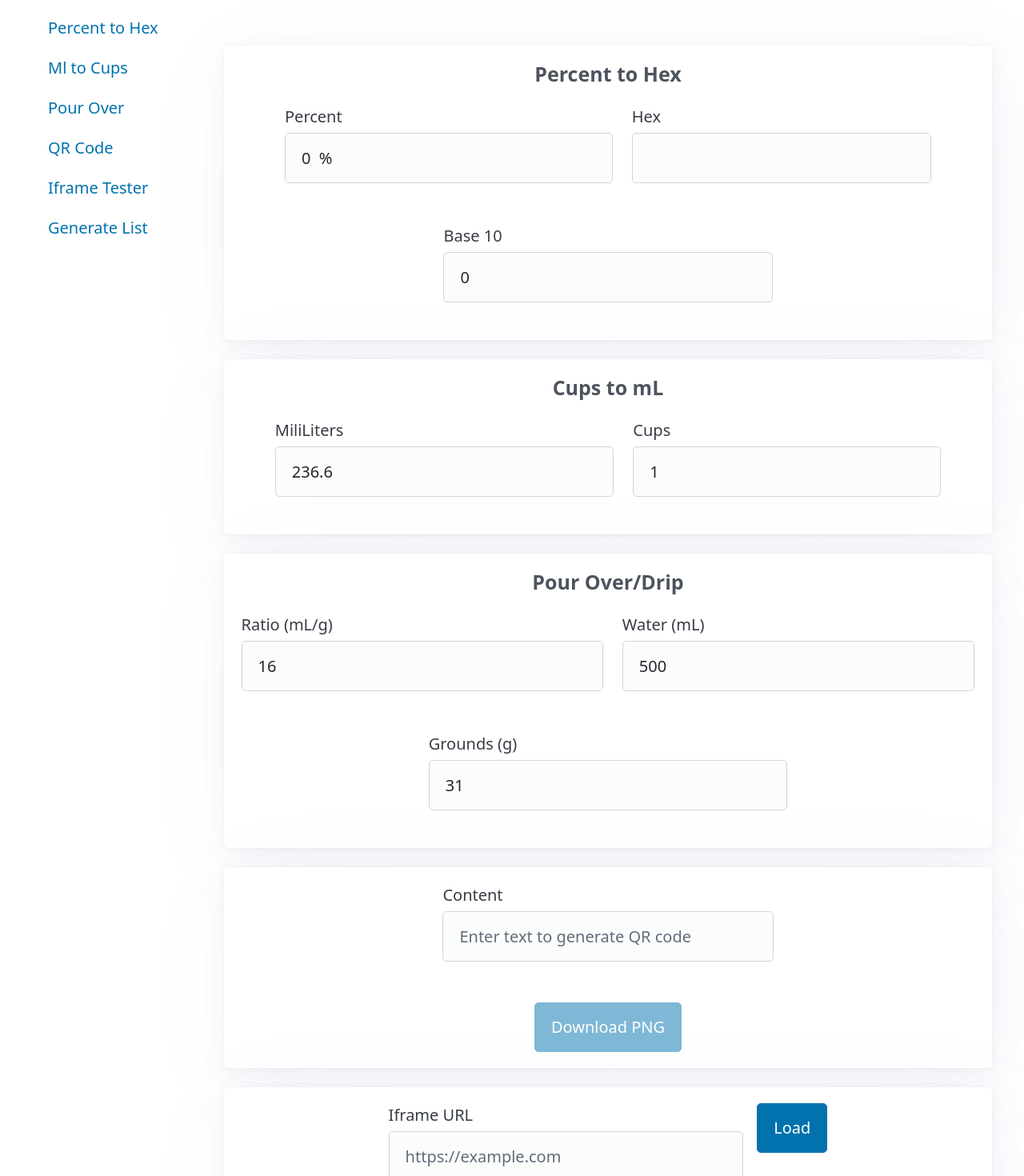
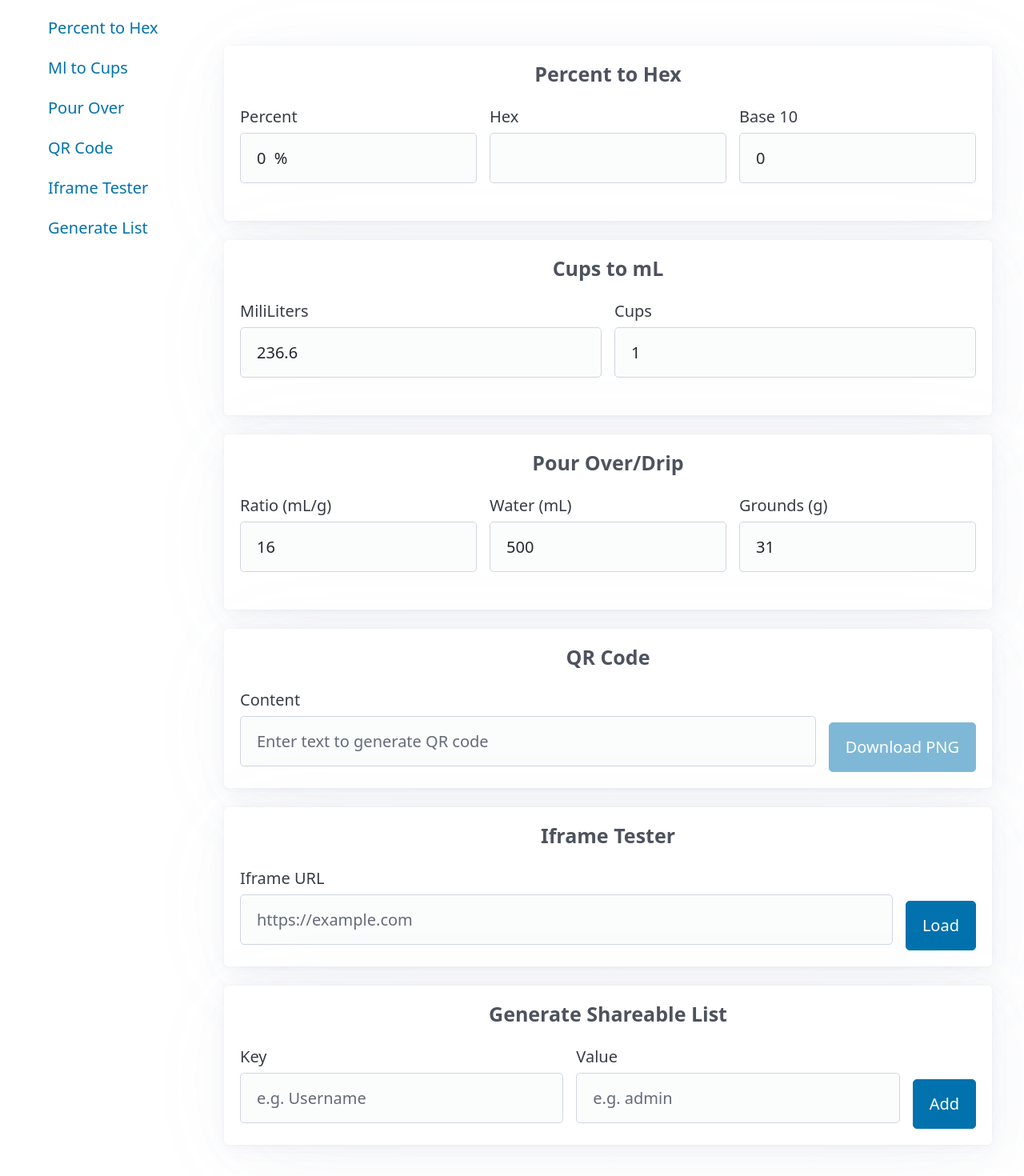
Before and after one commit to bkallaus/quick, a React (Create React App) app: page / in a window 1280 px wide. Shown: the part 100-1570 px from the top of the page at 80% size. Built offline with nearby package versions, Linux system fonts and the light colour scheme.

Commit message:
Fix layout alignment in calculation components
Co-authored-by: bkallaus <3630735+bkallaus@users.noreply.github.com>

```diff
--- a/src/components/generate-list.tsx
+++ b/src/components/generate-list.tsx
@@ -53,7 +53,7 @@ const ShareableList = () => {
         <h4 style={{ textAlign: "center", marginBottom: 0 }}>Generate Shareable List</h4>
 
         {/* Add Item Form */}
-        <form onSubmit={handleAddItem} style={{ display: 'flex', gap: '16px', flexWrap: 'wrap' }}>
+        <form onSubmit={handleAddItem} style={{ display: 'flex', gap: '16px', flexWrap: 'wrap', alignItems: 'flex-end' }}>
           <label style={{ flex: 1, minWidth: '120px' }}>
             Key
             <input
@@ -62,6 +62,7 @@ const ShareableList = () => {
               onChange={(e) => setNewKey(e.target.value)}
               placeholder="e.g. Username"
               required
+              style={{ marginBottom: 0 }}
             />
           </label>
           <label style={{ flex: 1, minWidth: '120px' }}>
@@ -72,12 +73,10 @@ const ShareableList = () => {
               onChange={(e) => setNewValue(e.target.value)}
               placeholder="e.g. admin"
               required
+              style={{ marginBottom: 0 }}
             />
           </label>
-          <label style={{ width: 'auto' }}>
-            &nbsp;
-            <button type="submit" style={{ width: 'auto', marginBottom: 'var(--spacing)' }}>Add</button>
-          </label>
+          <button type="submit" style={{ width: 'auto', marginBottom: 0 }}>Add</button>
         </form>
       </div>
     </CalculationContainer>
--- a/src/components/iframe-tester.tsx
+++ b/src/components/iframe-tester.tsx
@@ -15,6 +15,7 @@ const IframeTester = () => {
 
   return (
     <CalculationContainer>
+      <h4 style={{ width: "100%", textAlign: "center", marginBottom: 0 }}>Iframe Tester</h4>
       <div
         style={{
           display: "flex",
@@ -24,20 +25,18 @@ const IframeTester = () => {
           width: "100%",
         }}
       >
-        <div style={{ display: "flex", gap: 12 }}>
-          <label>
+        <div style={{ display: "flex", gap: "16px", width: "100%", alignItems: "flex-end" }}>
+          <label style={{ flex: 1 }}>
             Iframe URL
             <input
               type="text"
               value={url}
               onChange={handleChange}
               placeholder="https://example.com"
+              style={{ marginBottom: 0 }}
             />
           </label>
-          <label>
-            &nbsp;
-            <button onClick={handleLoad}>Load</button>
-          </label>
+          <button onClick={handleLoad} style={{ width: "auto", marginBottom: 0 }}>Load</button>
         </div>
         {src && (
           <iframe
--- a/src/components/ml-to-cups.tsx
+++ b/src/components/ml-to-cups.tsx
@@ -20,7 +20,8 @@ const MlToCups = () => {
     <CalculationContainer>
       <h4 style={{ width: "100%", textAlign: "center", marginBottom: 0 }}>Cups to mL</h4>
 
-      <label>
+      <div style={{ width: "100%", display: "flex", gap: "16px" }}>
+        <label style={{ flex: 1 }}>
           MiliLiters
           <NumericFormat
             value={mililitersOfWater}
@@ -29,7 +30,7 @@ const MlToCups = () => {
             onValueChange={(e: { value: any }) => updateMililiters(Number(e.value))}
           />
         </label>
-      <label>
+        <label style={{ flex: 1 }}>
           Cups
           <NumericFormat
             value={cups}
@@ -38,6 +39,7 @@ const MlToCups = () => {
             onValueChange={(e) => updateCups(Number(e.value))}
           />
         </label>
+      </div>
     </CalculationContainer>
   );
 };
--- a/src/components/percent-to-hex.tsx
+++ b/src/components/percent-to-hex.tsx
@@ -19,11 +19,6 @@ const PercentToHex = () => {
       hex = base10.toString(16).toUpperCase();
     }
 
-    console.log({
-      base10,
-      hex,
-      percent,
-    });
     setHexValue(hex);
   };
 
@@ -52,7 +47,8 @@ const PercentToHex = () => {
   return (
     <CalculationContainer>
       <h4 style={{ width: "100%", textAlign: "center", marginBottom: 0 }}>Percent to Hex</h4>
-      <label>
+      <div style={{ width: "100%", display: "flex", gap: "16px" }}>
+        <label style={{ flex: 1 }}>
           Percent
           <PatternFormat
             value={percentValue}
@@ -63,14 +59,14 @@ const PercentToHex = () => {
             }
           />
         </label>
-      <label>
+        <label style={{ flex: 1 }}>
           Hex
           <input
             onChange={(e) => onHexChange(e.target.value)}
             value={hexValue}
           />
         </label>
-      <label>
+        <label style={{ flex: 1 }}>
           Base 10
           <input
             type="number"
@@ -78,6 +74,7 @@ const PercentToHex = () => {
             value={baseTenValue}
           />
         </label>
+      </div>
     </CalculationContainer>
   );
 };
--- a/src/components/pour-over.tsx
+++ b/src/components/pour-over.tsx
@@ -20,7 +20,8 @@ const PourOver = () => {
   return (
     <CalculationContainer>
       <h4 style={{ width: "100%", textAlign: "center", marginBottom: 0 }}>Pour Over/Drip</h4>
-      <label>
+      <div style={{ width: "100%", display: "flex", gap: "16px" }}>
+        <label style={{ flex: 1 }}>
           Ratio (mL/g)
           <NumericFormat
             value={ratio}
@@ -29,7 +30,7 @@ const PourOver = () => {
             onValueChange={(e: { value: any }) => setRatio(Number(e.value))}
           />
         </label>
-      <label>
+        <label style={{ flex: 1 }}>
           Water (mL)
           <NumericFormat
             value={mililitersOfWater}
@@ -40,7 +41,7 @@ const PourOver = () => {
             }
           />
         </label>
-      <label>
+        <label style={{ flex: 1 }}>
           Grounds (g)
           <NumericFormat
             value={gramsOfGrounds}
@@ -49,6 +50,7 @@ const PourOver = () => {
             onValueChange={(e) => setGramsthenWater(Number(e.value))}
           />
         </label>
+      </div>
     </CalculationContainer>
   );
 };
--- a/src/components/qr-code.tsx
+++ b/src/components/qr-code.tsx
@@ -27,31 +27,36 @@ const QrCode = () => {
 
   return (
     <CalculationContainer>
+      <h4 style={{ width: "100%", textAlign: "center", marginBottom: 0 }}>QR Code</h4>
       <div
         style={{
           display: "flex",
           flexDirection: "column",
           gap: 24,
           alignItems: "center",
+          width: "100%",
         }}
       >
-        <label>
+        <div style={{ width: "100%", display: "flex", gap: "16px", alignItems: "flex-end" }}>
+          <label style={{ flex: 1 }}>
             Content
             <input
               type="text"
               value={text}
               onChange={handleChange}
               placeholder="Enter text to generate QR code"
+              style={{ marginBottom: 0 }}
             />
           </label>
+          <button onClick={download} disabled={!text} style={{ width: "auto", marginBottom: 0 }}>
+            Download PNG
+          </button>
+        </div>
         {text && (
           <div ref={canvasRef}>
             <QRCodeCanvas value={text} size={256} level="H" />
           </div>
         )}
-        <button onClick={download} disabled={!text}>
-          Download PNG
-        </button>
       </div>
     </CalculationContainer>
   );
```
Lines whose indentation alone changed are shown as unchanged.
